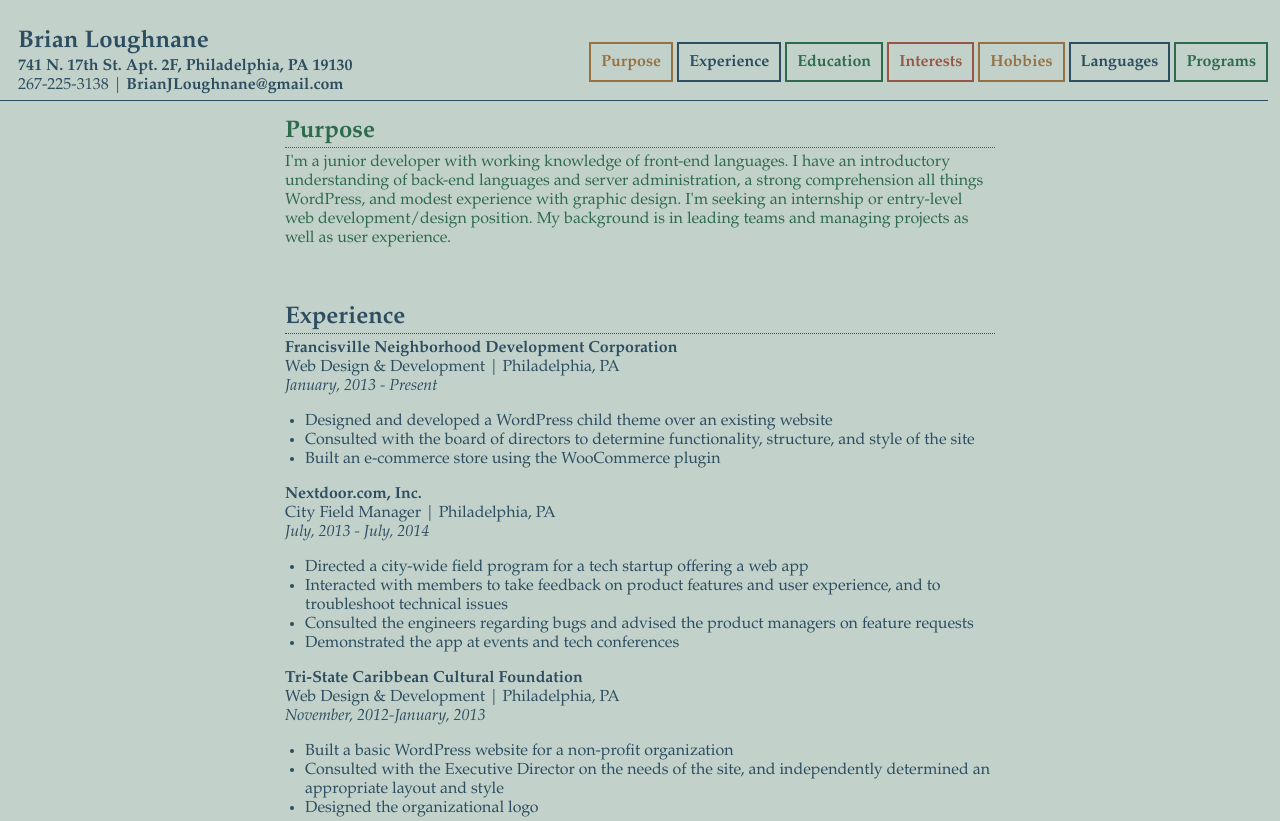
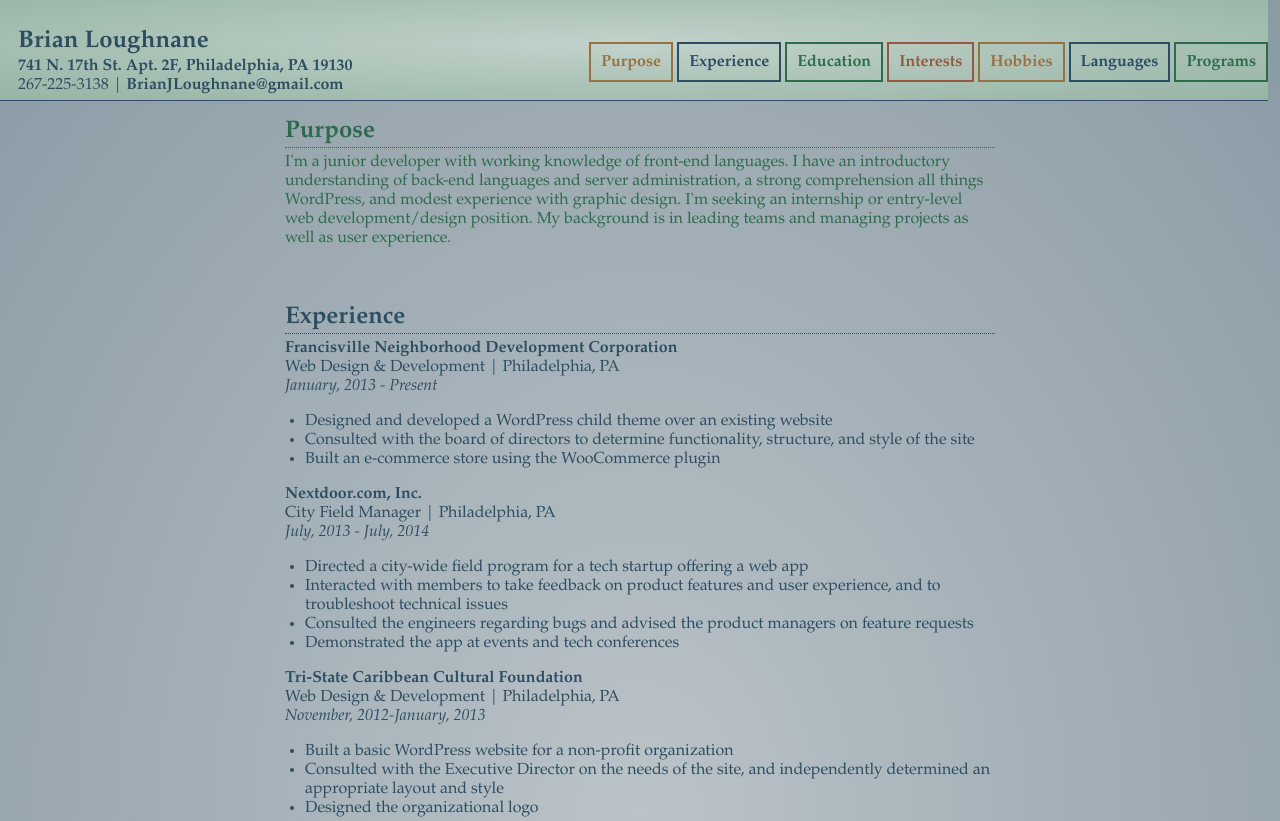
Before and after one commit to BrianLoughnane/html-resume, a plain HTML site: page index.html in a window 1280 px wide. Shown: the top 821 px of the page. Drawn offline with Linux system fonts and the light colour scheme.

Commit message:
Background Colors
Changed background colors to gradient

```diff
--- a/style.css
+++ b/style.css
@@ -32,8 +32,44 @@ Style
 
 body {
 	font-family: Garamond;
-	background: #c2d2ca;
 	color: #2d4d60;
+	/* IE10 Consumer Preview */
+	background-image: -ms-radial-gradient(center, ellipse farthest-corner, #BAC3C8 0%, #8A9AA4 100%);
+
+	/* Mozilla Firefox */
+	background-image: -moz-radial-gradient(center, ellipse farthest-corner, #BAC3C8 0%, #8A9AA4 100%);
+
+	/* Opera */
+	background-image: -o-radial-gradient(center, ellipse farthest-corner, #BAC3C8 0%, #8A9AA4 100%);
+
+	/* Webkit (Safari/Chrome 10) */
+	background-image: -webkit-gradient(radial, center center, 0, center center, 506, color-stop(0, #BAC3C8), color-stop(1, #8A9AA4));
+
+	/* Webkit (Chrome 11+) */
+	background-image: -webkit-radial-gradient(center, ellipse farthest-corner, #BAC3C8 0%, #8A9AA4 100%);
+
+	/* W3C Markup, IE10 Release Preview */
+	background-image: radial-gradient(ellipse farthest-corner at center, #BAC3C8 0%, #8A9AA4 100%);
+}
+
+header {
+	/* IE10 Consumer Preview */
+	background-image: -ms-radial-gradient(center, ellipse farthest-corner, #C2D2CA 0%, #96B4A5 100%);
+
+	/* Mozilla Firefox */
+	background-image: -moz-radial-gradient(center, ellipse farthest-corner, #C2D2CA 0%, #96B4A5 100%);
+
+	/* Opera */
+	background-image: -o-radial-gradient(center, ellipse farthest-corner, #C2D2CA 0%, #96B4A5 100%);
+
+	/* Webkit (Safari/Chrome 10) */
+	background-image: -webkit-gradient(radial, center center, 0, center center, 506, color-stop(0, #C2D2CA), color-stop(1, #96B4A5));
+
+	/* Webkit (Chrome 11+) */
+	background-image: -webkit-radial-gradient(center, ellipse farthest-corner, #C2D2CA 0%, #96B4A5 100%);
+
+	/* W3C Markup, IE10 Release Preview */
+	background-image: radial-gradient(ellipse farthest-corner at center, #C2D2CA 0%, #96B4A5 100%);
 }
 
 h1 {
@@ -67,13 +103,12 @@ section {
 
 /*
 ================
-Sections
+Header
 ================
 */
 
 header {
 	border-bottom: 1px solid #2D4D60;
-	background: inherit;
 	position: fixed;
 	width: 100%;
 	min-width: 1008px;
@@ -103,6 +138,12 @@ header nav {
 header nav a {
 	padding: 10px;
 }
+
+/*
+=====================
+Article
+=====================
+*/
 
 #purpose {
 	padding-top: 90px;
```
